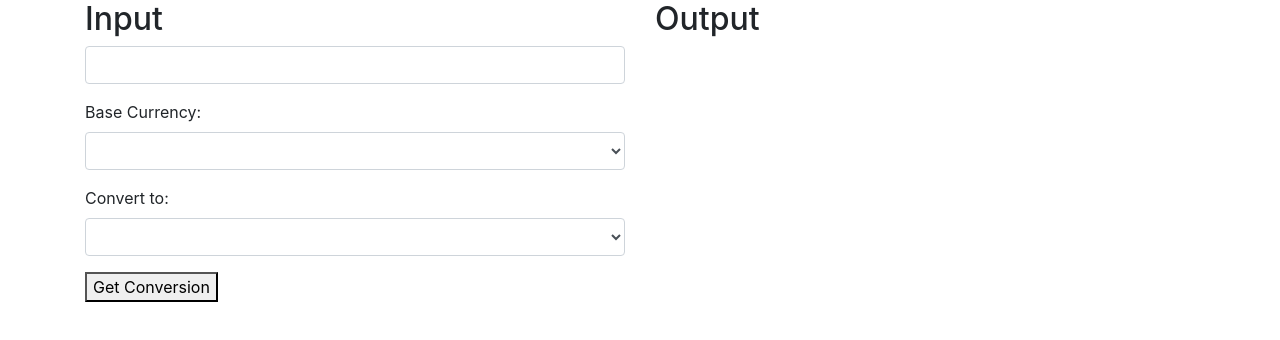
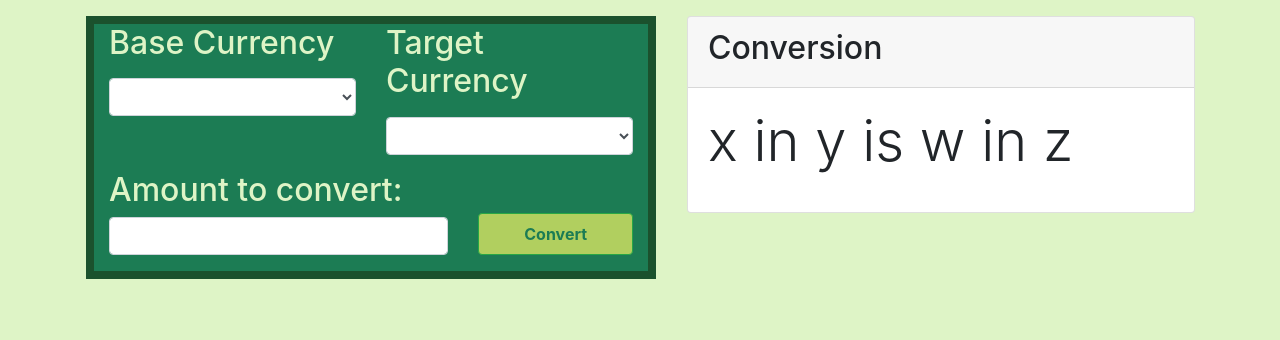
Before and after one commit to mireie/currency-exchange, a website built with webpack: page src/index.html in a window 1280 px wide. Built offline with nearby package versions, Linux system fonts and the light colour scheme; no server answers.

Commit message:
add frontend

```diff
--- a/src/css/styles.css
+++ b/src/css/styles.css
@@ -1,2 +1,26 @@
-/*Pallate ["1c7c54","73e2a7","def4c6","1b512d","b1cf5f"]
+/*Palette ["1c7c54","73e2a7","def4c6","1b512d","b1cf5f"]
 */
+
+body {
+  background-color: #def4c6;
+}
+.inputs {
+  background-color: #1c7c54;
+  border: solid #1b512d .5rem;
+  color:#def4c6;
+}
+.btn {
+  background-color: #B1CF5F;
+  color:#1c7c54;
+  padding: .5rem 1rem;
+  margin:auto;
+  margin-bottom:1rem;
+  width:100%;
+  font-weight:bold;
+}
+#btn-container {
+  justify-content: right;
+}
+.submit-row {
+  align-items: flex-end;
+}
--- a/src/index.html
+++ b/src/index.html
@@ -10,32 +10,46 @@
 
 <body>
   <div class="container">
-    <div class="row" class="showErrors">
-      <div class="col" id="error">
-
-      </div>
-    </div>
-    <div class="row">
-      <div class="col">
-        <h2>Input</h2>
-        <form>
-          <div class="form-group">
+    <div class="row ">
+      <div class="col-md-6 inputs m-3">
+        <div class="row">
+          <div class="col form-group">
+            <label for="currency-selector-base">
+              <h2>Base Currency</h2>
+            </label>
+            <select class="form-control" name="currency-selector-base" id="currency-selector-base"></select>
+          </div>
+          <div class="col form-group">
+            <label for="currency-selector-target">
+              <h2>Target Currency</h2>
+            </label>
+            <select class="form-control" name="currency-selector-target" id="currency-selector-target"></select>
+          </div>
+        </div>
+        <div class="row submit-row">
+          <div class="col-8 form-group">
+            <h2>Amount to convert:</h2>
             <input class="form-control" type="number" name="currency-input" id="currency-input">
           </div>
-          <div class="form-group">
-            <label for="currency-selector-base">Base Currency:</label>
-            <select class="form-control" name="currency-selector-base" id="currency-selector-base"></select>
+          <div class="col" id="btn-container">
+            <button class="btn btn-success" type="submit" id="submit">Convert</button>
           </div>
-          <div class="form-group">
-            <label for="currency-selector-target">Convert to:</label>
-            <select class="form-control" name="currency-selector-target" id="currency-selector-target"></select>
+        </div>
+      </div>
+      <div class="col mt-3 mb-3">
+        <div class="row">
+          <span id="output"></span>
+          <div class="col">
+            <div class="card">
+              <div class="card-header">
+                <h2>Conversion</h2>
+              </div>
+              <div class="card-body">
+                <p class="display-4">x in y is w in z</p>
+              </div>
+            </div>
           </div>
-          <button type="submit" id="submit">Get Conversion</button>
-        </form>
-      </div>
-      <div class="col">
-        <h2>Output</h2>
-        <span id="output"></span>
+        </div>
       </div>
     </div>
   </div>
```
Also changed, not shown: __tests__/exchangeService.test.js (deleted).
